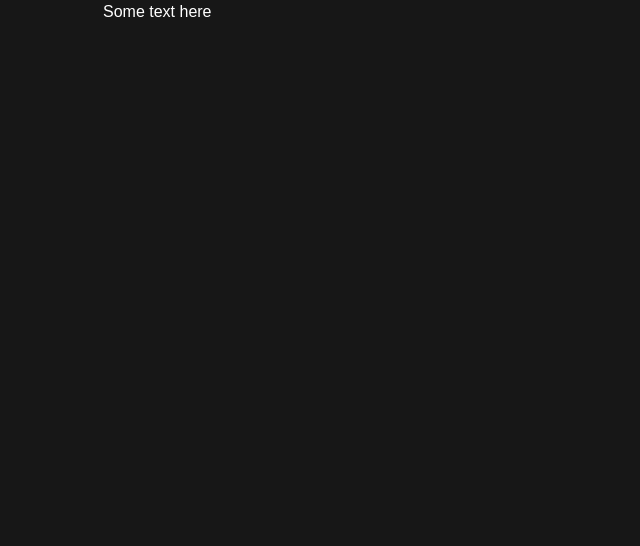
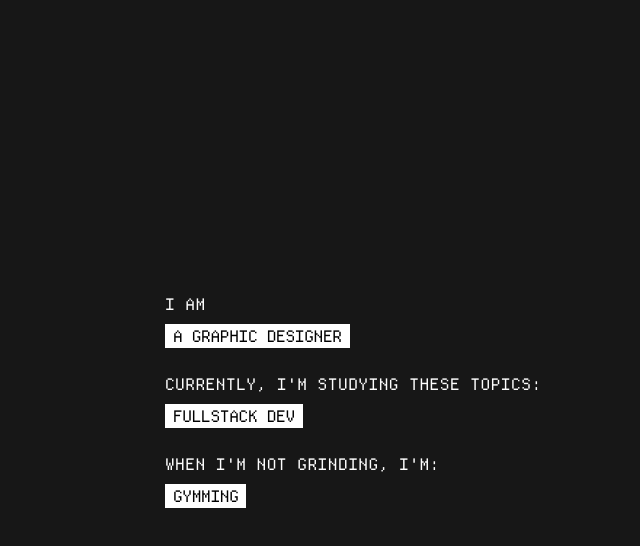
Before and after one commit to T0raT/T0raT.github.io, a Next.js app: page /about in a window 1280 px wide. Shown: the top 546 px of the page, without its empty margins (287-927 px from the left). Built offline with nearby package versions, Linux system fonts and the light colour scheme.

Commit message:
feat: working about page, still need to add fuzzy overlay

```diff
--- a/app/about/page.tsx
+++ b/app/about/page.tsx
@@ -1,3 +1,39 @@
+import { RotateWords } from "../_components/RotateWords";
+
 export default function About() {
-  return <div className="w-[500px] mx-auto my-auto">Some text here</div>;
+  return (
+    <main className="min-h-full mx-auto my-auto text-left">
+      {/* First Paragraph Section */}
+      <p className="mb-2">I AM</p>
+      <RotateWords
+        text=""
+        words={["A FRONTEND DEVELOPER", "A GRAPHIC DESIGNER", "A GAMER"]}
+      />
+
+      {/* Second paragraph Section */}
+      <br />
+      <p className="mb-2">CURRENTLY, I&apos;M STUDYING THESE TOPICS:</p>
+      <RotateWords
+        text=""
+        words={["EMBEDDED SYSTEMS", "FULLSTACK DEV", "COMPUTER GRAPHICS"]}
+      />
+
+      {/* Third paragraph Section */}
+      <br />
+      <p className="mb-2">WHEN I&apos;M NOT GRINDING, I&apos;M:</p>
+      <RotateWords
+        text=""
+        words={[
+          "PLAYING GUITAR",
+          "GYMMING",
+          "READING LIGHT NOVELS",
+          "DRAWING",
+          "ENJOYING MUSIC",
+          "ICE SKATING",
+          "TAKING PICTURES OF RANDOM STUFF",
+          "GAMING",
+        ]}
+      />
+    </main>
+  );
 }
--- a/app/globals.css
+++ b/app/globals.css
@@ -22,6 +22,15 @@
   --breakpoint-header: 50rem;
 }
 
+@utility fuzzy-overlay {
+  position: absolute;
+  inset: -200%;
+  background-image: url("/noise.png");
+  opacity: 0.15;
+  z-index: 0;
+  pointer-events: none;
+}
+
 @utility no-scrollbar {
   /* Hide scrollbar for Chrome, Safari and Opera */
   &::-webkit-scrollbar {
--- a/app/layout.tsx
+++ b/app/layout.tsx
@@ -7,7 +7,7 @@ export const metadata: Metadata = {
   description: "Interknot?",
 };
 
-/* Adding local fonts */
+/* Local fonts */
 const vcrFont = localFont({
   src: [
     {
@@ -42,7 +42,11 @@ export default function RootLayout({
       <body
         className={`${vcrFont.variable} ${departFont.variable} antialiased`}
       >
-        <div className="relative min-h-dvh">{children}</div>
+        <div className="relative isolate overflow-hidden z-0">
+          <div className="flex min-h-dvh max-w-280 mx-auto font-(family-name:--font-departure) z-10">
+            {children}
+          </div>
+        </div>
       </body>
     </html>
   );
```
